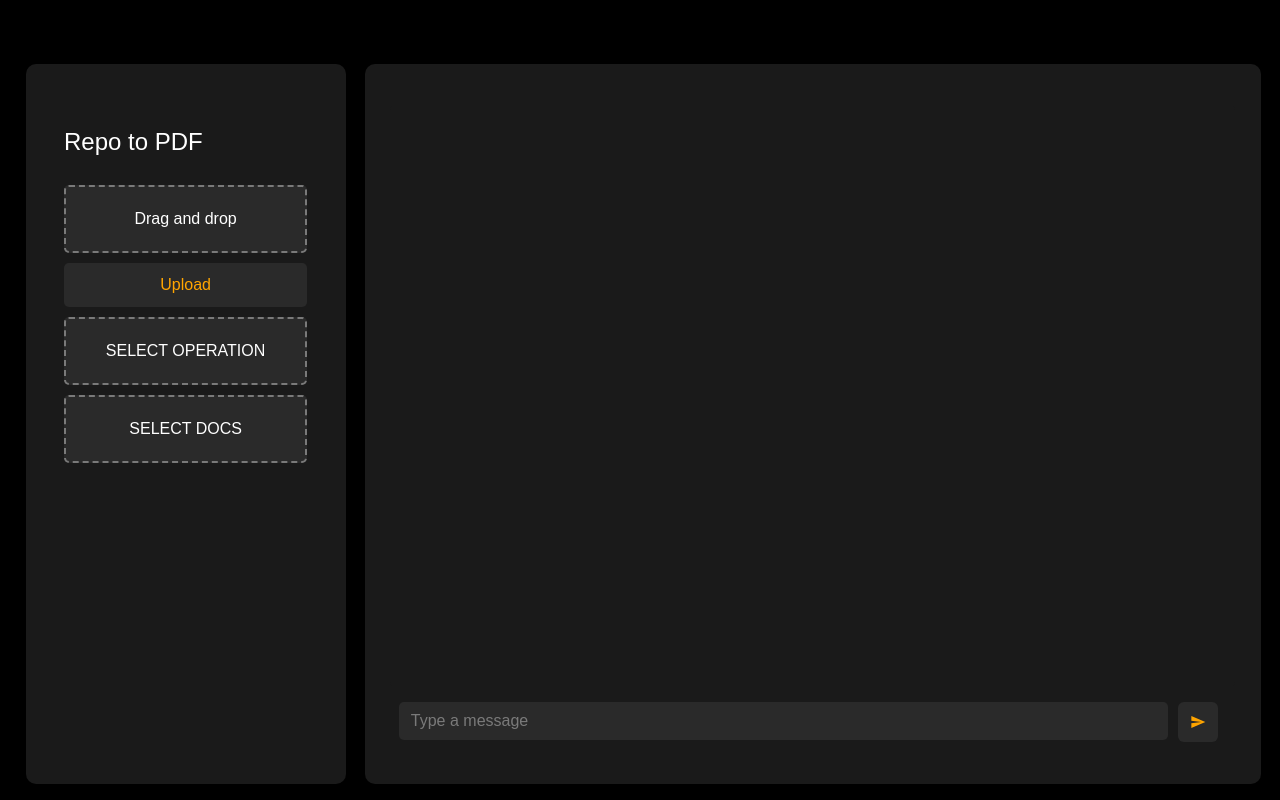
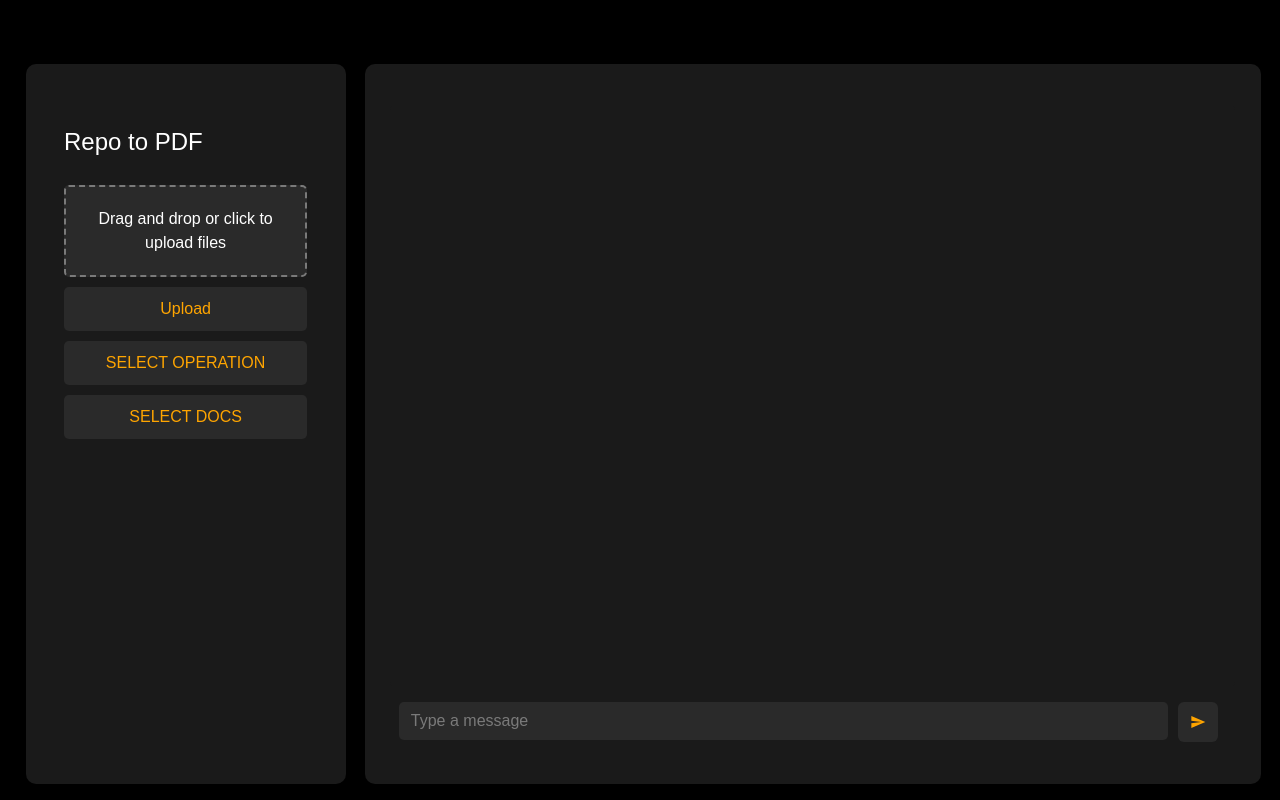
Before and after one commit to RiskyRon/Repo-To-PDF-Flask_Web-UI, a Flask app: page / in a window 1280 px wide. Run offline with Flask 3, Linux system fonts and the light colour scheme; some libraries are stand-ins or nearby versions.

Commit message:
added dropzone.js to html, now i have to add logic to flask app

```diff
--- a/static/styles.css
+++ b/static/styles.css
@@ -38,7 +38,7 @@ body {
     border-radius: 5px;
 }
 
-.btn-upload {
+.btn-sidebar {
     background-color: #2a2a2a;
     color: #ffa500;
     border: none;
@@ -49,7 +49,7 @@ body {
     transition: background-color 0.3s;
 }
 
-.btn-upload:hover {
+.btn-sidebar:hover {
     background-color: rgba(255, 165, 0, 0.1);
 }
 
--- a/templates/index.html
+++ b/templates/index.html
@@ -4,6 +4,8 @@
 <html>
 <head>
     <title>Chatbot</title>
+    <link href="https://cdnjs.cloudflare.com/ajax/libs/dropzone/5.9.3/min/dropzone.min.css" rel="stylesheet">
+    <script src="https://cdnjs.cloudflare.com/ajax/libs/dropzone/5.9.3/min/dropzone.min.js"></script>
     <link href="https://stackpath.bootstrapcdn.com/bootstrap/4.5.2/css/bootstrap.min.css" rel="stylesheet">
     <link href="{{ url_for('static', filename='styles.css') }}" rel="stylesheet">
     <link rel="stylesheet" href="https://cdnjs.cloudflare.com/ajax/libs/highlight.js/10.7.2/styles/dracula.min.css">
@@ -17,18 +19,16 @@
     <div class="sidebar">
         <h4>Repo to PDF</h4>
         <div class="upload-section">
-            <div class="drag-and-drop">
-                Drag and drop
-            </div>
-            <button class="btn-upload">
+            <div id="myDropzone" class="drag-and-drop">Drag and drop or click to upload files</div>
+            <button class="btn-sidebar">
                 Upload
             </button>
-            <div class="select-operation">
+            <button class="btn-sidebar">
                 SELECT OPERATION
-            </div>
-            <div class="select-docs">
+            </button>
+            <button class="btn-sidebar">
                 SELECT DOCS
-            </div>
+            </button>
         </div>
     </div>
     <!-- End Sidebar -->
@@ -54,6 +54,20 @@
 
     <script src="https://code.jquery.com/jquery-3.5.1.min.js"></script>
     <script>
+        // Initialize Dropzone
+        Dropzone.options.myDropzone = {
+            url: '/upload',
+            paramName: "file", // The name that will be used to transfer the file
+            maxFilesize: 5, // MB
+            addRemoveLinks: true,
+            acceptedFiles: ".pdf,.docx,.txt", // Add your required file formats here
+            init: function() {
+                this.on("success", function(file, response) {
+                    console.log(response); // Handle the response from server after upload
+                });
+            }
+        };
+
         $(document).ready(function() {
             $('#chat-form').on('submit', function(e) {
                 e.preventDefault();
```
Also changed, not shown: templates/index copy.html (deleted, +0 -53 lines).
